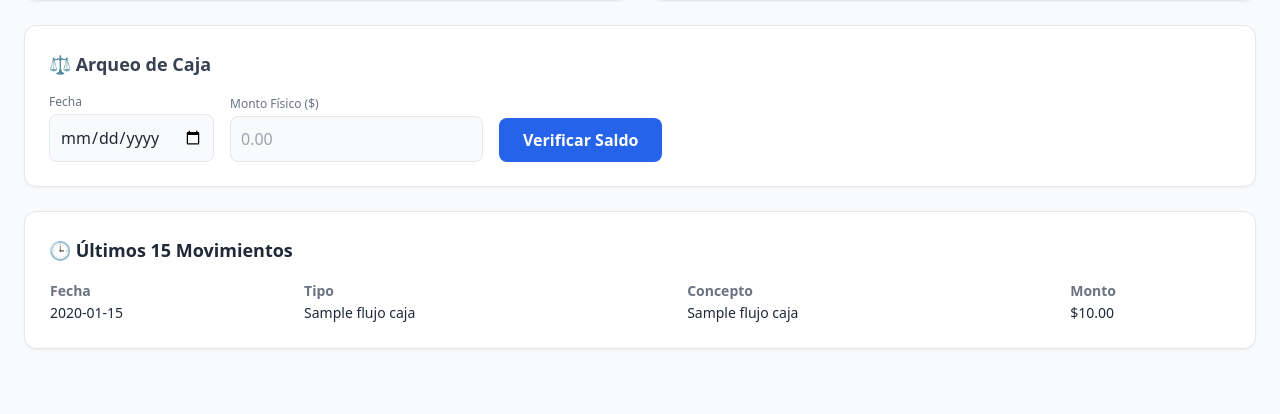
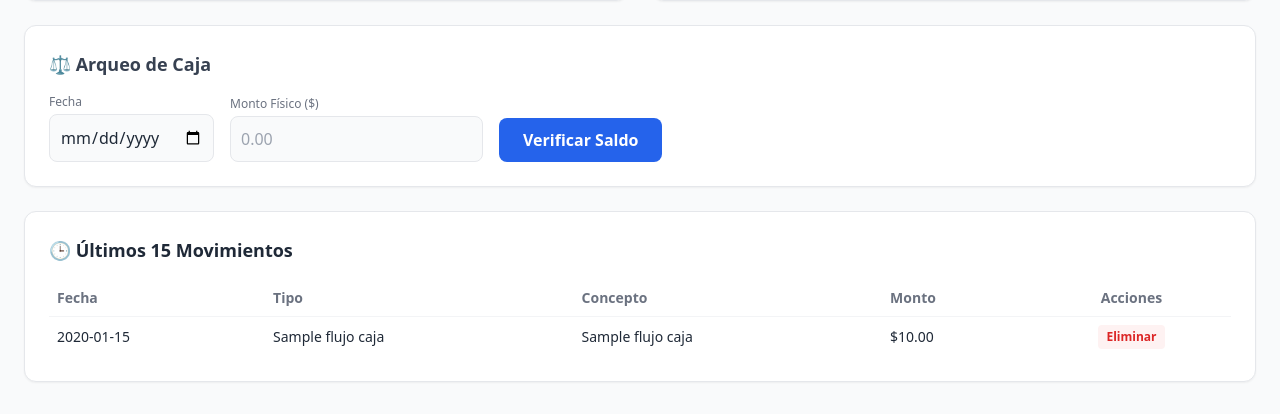
Before and after one commit to xlink1729-cloud/Caja-clinica, a FastAPI app: page / in a window 1280 px wide. Shown: the part 386-800 px from the top of the page. Run offline with FastAPI, Linux system fonts and the light colour scheme; the visitor is signed in with stand-in values (Sample User, id 1); a database or web service that is not in the repository returns one stand-in record (values such as "Sample title"); data that the repository does not hold is empty; some libraries are stand-ins or nearby versions.

Commit message:
Update control_caja.html

```diff
--- a/templates/control_caja.html
+++ b/templates/control_caja.html
@@ -48,8 +48,35 @@
         </section>
 
         <section class="bg-white p-6 rounded-xl shadow-sm border">
-            <h2 class="text-lg font-semibold mb-4">🕒 Últimos 15 Movimientos</h2>
-            <table class="w-full text-sm"><thead><tr class="text-gray-500 text-left"><th>Fecha</th><th>Tipo</th><th>Concepto</th><th>Monto</th></tr></thead><tbody>{% for m in movimientos %}<tr><td>{{ m[5].strftime('%Y-%m-%d') }}</td><td>{{ m[1] }}</td><td>{{ m[2] }}</td><td>${{ "{:,.2f}".format(m[4]) }}</td></tr>{% endfor %}</tbody></table>
+    <h2 class="text-lg font-semibold mb-4">🕒 Últimos 15 Movimientos</h2>
+    <div class="overflow-x-auto">
+        <table class="w-full text-sm">
+            <thead>
+                <tr class="text-gray-500 text-left">
+                    <th class="p-2">Fecha</th>
+                    <th class="p-2">Tipo</th>
+                    <th class="p-2">Concepto</th>
+                    <th class="p-2">Monto</th>
+                    <th class="p-2 text-center">Acciones</th>
+                </tr>
+            </thead>
+            <tbody>
+                {% for m in movimientos %}
+                <tr class="border-t border-gray-100">
+                    <td class="p-2">{{ m[5].strftime('%Y-%m-%d') }}</td>
+                    <td class="p-2">{{ m[1] }}</td>
+                    <td class="p-2">{{ m[2] }}</td>
+                    <td class="p-2 font-medium">${{ "{:,.2f}".format(m[4]) }}</td>
+                    <td class="p-2 text-center">
+                        <form action="/borrar-movimiento/{{ m[0] }}" method="POST" onsubmit="return confirm('¿Eliminar este movimiento?');">
+                            <button type="submit" class="text-red-600 hover:text-red-800 font-bold text-xs bg-red-50 px-2 py-1 rounded">Eliminar</button>
+                        </form>
+                    </td>
+                </tr>
+                {% endfor %}
+            </tbody>
+        </table>
+    </div>
         </section>
     </main>
 </body>
```
